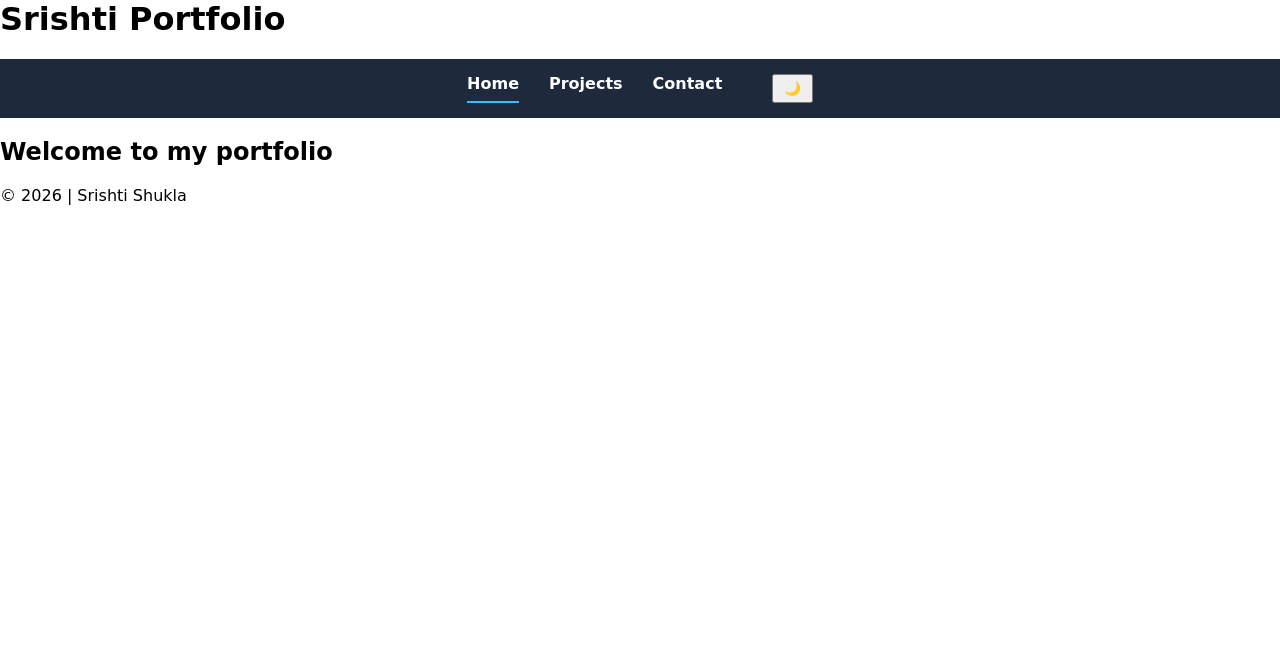
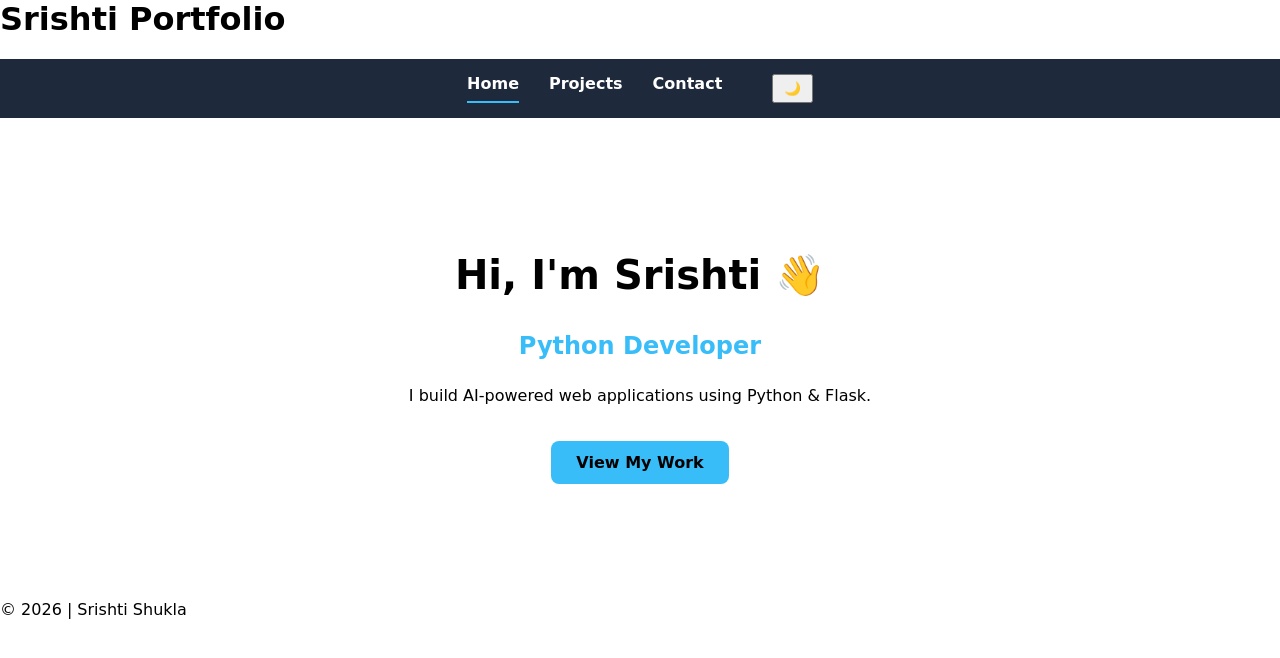
Before and after one commit to sris-14/Portfolio, a Flask app: page / in a window 1280 px wide. Shown: the top 658 px of the page. Run offline with Flask 3, Linux system fonts and the light colour scheme.

Commit message:
Added Info

```diff
--- a/static/style.css
+++ b/static/style.css
@@ -43,3 +43,35 @@ body.dark-mode {
     padding: 5px 10px;
     cursor: pointer;
 }
+
+.hero{
+    text-align: center;
+    padding: 100px 20px;
+}
+
+.hero h2{
+    font-size: 2.5rem;
+}
+
+.hero h3{
+    font-size: 1.5rem;
+    height: 30px;
+    color: #38bdf8;
+}
+
+.btn {
+    display: inline-block;
+    margin-top: 20px;
+    padding: 12px 25px;
+    background: #38bdf8;
+    color: black;
+    text-decoration: none;
+    border-radius: 8px;
+    font-weight: bold;
+    transition: 0.3s ease;
+}
+
+.btn:hover {
+    background: black;
+    color: white;
+}
--- a/templates/base.html
+++ b/templates/base.html
@@ -45,5 +45,39 @@
             }
         });
     </script>
+
+    <script>
+        const textArray = [
+            "AI / ML Developer",
+            "Python Developer",
+            "Data Analyst"
+        ];
+
+        let typingElement = document.getElementById("typing");
+        let textIndex = 0;
+        let charIndex = 0;
+        let isDeleting = false;
+
+        function typeEffect() {
+            const currentText = textArray[textIndex];
+
+            if (isDeleting) {
+                typingElement.textContent = currentText.substring(0, charIndex--);
+            } else {
+                typingElement.textContent = currentText.substring(0, charIndex++);
+            }
+
+            if (!isDeleting && charIndex === currentText.length) {
+                setTimeout(() => isDeleting = true, 1000);
+            } else if (isDeleting && charIndex === 0) {
+                isDeleting = false;
+                textIndex = (textIndex + 1) % textArray.length;
+            }
+
+            setTimeout(typeEffect, isDeleting ? 50 : 100);
+        }
+
+        document.addEventListener("DOMContentLoaded", typeEffect);
+    </script>
 </body>
 </html>
--- a/templates/index.html
+++ b/templates/index.html
@@ -6,5 +6,10 @@ Home Page
 {% endblock %}
 
 {% block content %}
-<h2>Welcome to my portfolio</h2>
+<section class="hero">
+    <h2>Hi, I'm Srishti 👋</h2>
+    <h3><span id="typing"></span></h3>
+    <p>I build AI-powered web applications using Python & Flask.</p>
+    <a href="/projects" class="btn">View My Work</a>
+</section>
 {% endblock %}
```
Also changed, not shown: templates/contact.html (+14 -0 lines), templates/projects.html (+10 -0 lines).
